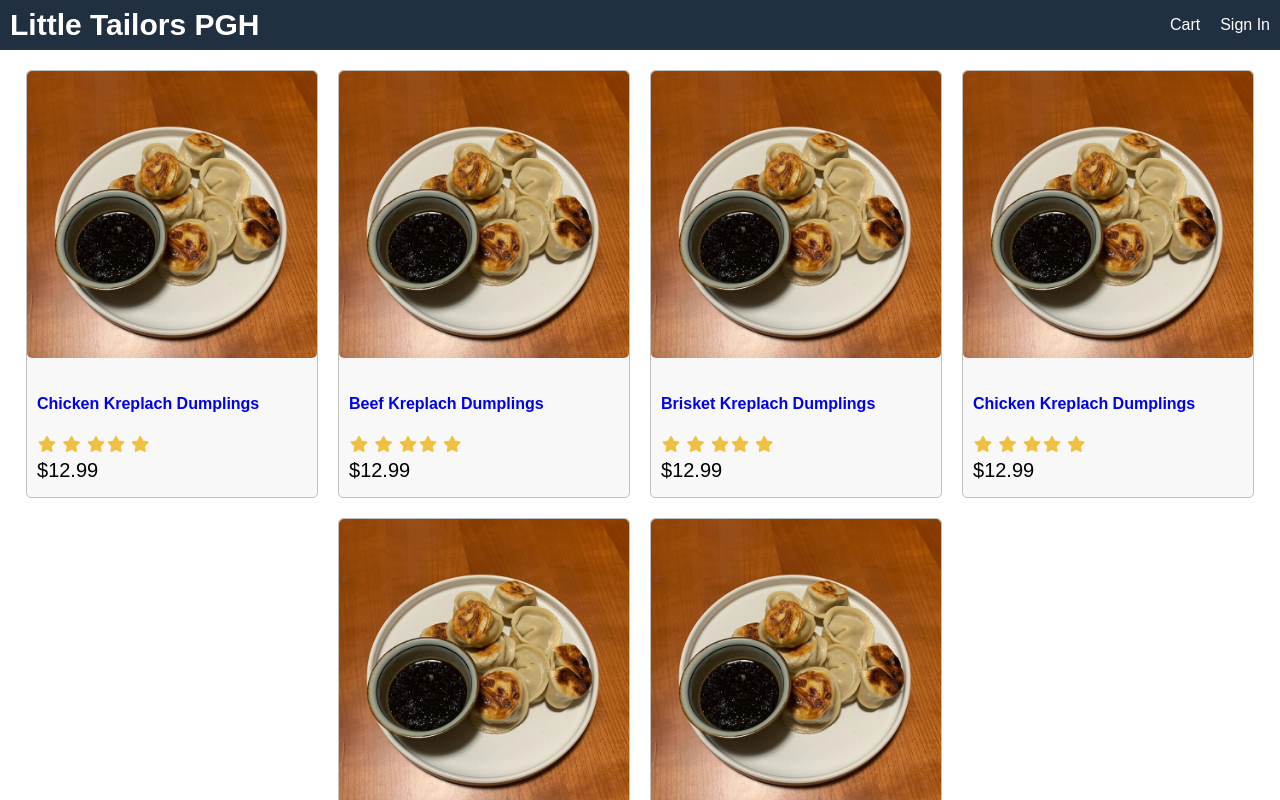
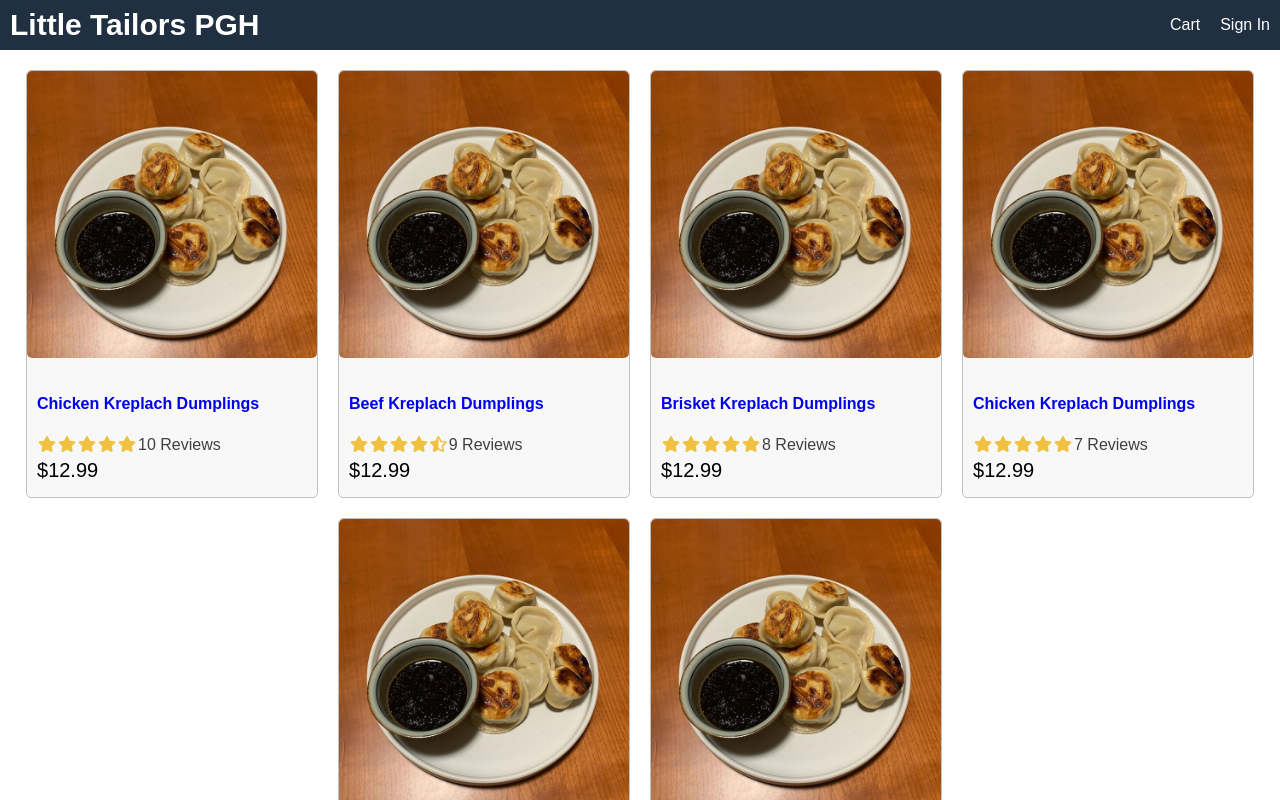
Before and after one commit to maxgoldstein93/littleTailorsPGH, a React (Create React App) app in the folder littletailors/frontend/: page / in a window 1280 px wide. Shown: the top 800 px of the page. Built offline with nearby package versions, Linux system fonts and the light colour scheme.

Commit message:
rating component

```diff
--- a/littletailors/frontend/src/App.js
+++ b/littletailors/frontend/src/App.js
@@ -1,17 +1,18 @@
 import React from "react";
 import data from "./data.js";
+import Product from  "./components/Product"
 
 function App() {
   return (
     <div className="grid-container">
       <header className="row">
         <div>
-          <a className="brand" href="index.html">Little Tailors PGH</a>
+          <a className="brand" href="/">Little Tailors PGH</a>
 
         </div>
         <div>
-          <a href="cart.html">Cart</a>
-          <a href="signin.html">Sign In</a>
+          <a href="/cart">Cart</a>
+          <a href="/signin">Sign In</a>
 
         </div>
 
@@ -20,30 +21,7 @@ function App() {
         <div className="row center">
           {
             data.products.map((product) => (
-              <div key ={product._id} className="card">
-            <a href={`/product/${product._id}`}>
-              <img className="medium"
-              src={product.image}
-              alt={product.name}
-              />
-            </a>
-            <div className="card-body">
-            <a href={`/product/${product._id}`}>
-                <h2>{product.name}</h2>
-              </a>
-              <div className="rating">
-                <span><i className="fa fa-star"></i> </span>
-                <span><i className="fa fa-star"></i> </span>
-                <span><i className="fa fa-star"></i></span>
-                <span><i className="fa fa-star"></i> </span>
-                <span><i className="fa fa-star"></i></span>
-              </div>
-              <div className="price">
-                ${product.price}
-              </div>
-            </div>
-          </div>
-
+              <Product key={product._id }product={product}/>
 
             ))
           }
--- /dev/null
+++ b/littletailors/frontend/src/components/Product.js
@@ -0,0 +1,28 @@
+import React from 'react';
+import Rating from "./Rating"
+
+export default function Product(props) {
+    const {product} = props;
+    return(
+        <div>
+            <div key ={product._id} className="card">
+            <a href={`/product/${product._id}`}>
+              <img className="medium"
+              src={product.image}
+              alt={product.name}
+              />
+            </a>
+            <div className="card-body">
+            <a href={`/product/${product._id}`}>
+                <h2>{product.name}</h2>
+              </a>
+              <Rating rating={product.rating} numReviews={product.numReviews}/>
+              <div className="price">
+                ${product.price}
+              </div>
+            </div>
+          </div>
+
+        </div>
+    )
+}
--- /dev/null
+++ b/littletailors/frontend/src/components/Rating.js
@@ -0,0 +1,61 @@
+import React from "react";
+
+export default function Rating(props) {
+    const { rating, numReviews } = props;
+    return (
+        <div>
+            <div className="rating">
+                <span>
+                    <i className={rating >=1
+                        ?"fa fa-star"
+                        : rating >=0.5
+                        ? "fas fa-star-half-alt"
+                        : "far fa-star"
+                        }
+                        ></i>
+                    </span>
+                    <span>
+                    <i className={rating >=2
+                        ?"fa fa-star"
+                        : rating >=1.5
+                        ? "fas fa-star-half-alt"
+                        : "far fa-star"
+                        }
+                        ></i>
+                    </span>
+                    <span>
+                    <i className={rating >=3
+                        ?"fa fa-star"
+                        : rating >=2.5
+                        ? "fas fa-star-half-alt"
+                        : "far fa-star"
+                        }
+                        ></i>
+                    </span>
+                    <span>
+                    <i className={rating >=4
+                        ?"fa fa-star"
+                        : rating >=3.5
+                        ? "fas fa-star-half-alt"
+                        : "far fa-star"
+                        }
+                        ></i>
+                    </span>
+                    <span>
+                    <i className={rating >=5
+                        ?"fa fa-star"
+                        : rating >=4.5
+                        ? "fas fa-star-half-alt"
+                        : "far fa-star"
+                        }
+                        ></i>
+                    </span>
+                    <span>
+                        {numReviews + ` Reviews`}
+                    </span>
+
+            </div>
+
+        </div>
+    )
+}
--- a/littletailors/frontend/src/data.js
+++ b/littletailors/frontend/src/data.js
@@ -46,7 +46,7 @@ const data ={
             category: "Food",
             image:"/images/dumpling-1.png",
             price: 12.99,
-            rating: 2,
+            rating: 2.5,
             numReviews: 6,
             description: "magically delicious"
         },
--- a/littletailors/frontend/src/index.css
+++ b/littletailors/frontend/src/index.css
@@ -104,3 +104,7 @@ img.medium{
   color: #f0c040;
   margin: 0.1rem;
 }
+.rating span:last-child {
+  color:#404040;
+
+}
```
Also changed, not shown: 1 other file (tests, documents, lock files or other folders).
